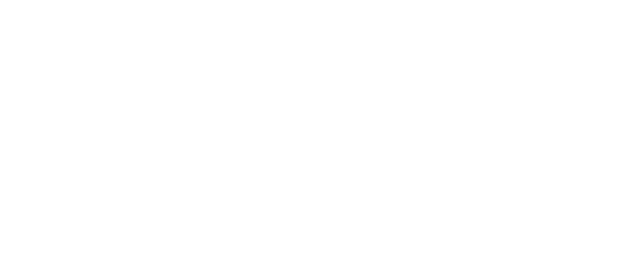
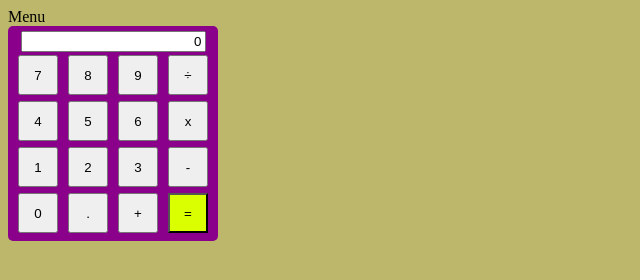
Before and after one commit to jesusmaringa/2g3t, a plain HTML site: page index.html in a window 1280 px wide. Shown: the whole page, without its empty margins (0-640 px from the left). Drawn offline with Linux system fonts and the light colour scheme.

Commit message:
Add files via upload

```diff
--- a/css/estilo.css
+++ b/css/estilo.css
@@ -0,0 +1,28 @@
+body {
+    background-color: darkkhaki;
+}
+.calc_simples {
+    background-color: darkmagenta;
+    padding: 5px;
+    width: 200px;
+    border-radius: 5px;
+}
+.display_simples {
+    width: 100%;
+    text-align: center;
+}
+#resultado {
+    text-align: right;
+}
+.teclas {
+    text-align: center;
+}
+button {
+    width: 40px;
+    height: 40px;
+    margin: 3px;
+}
+#igual {
+    background-color: rgb(217, 255, 0);
+    color: rgb(0, 0, 0);
+}
--- a/index.html
+++ b/index.html
@@ -9,6 +9,31 @@
     <script src="./script/principal.js"></script>
 </head>
 <body>
-
+    <header>
+         Menu
+    </header>
+     <section class="calc_simples">
+        <div class="display_simples">
+            <input type="text" value="0" id="resultado" readonly>
+        </div>
+        <div class="teclas">
+            <button onclick="digitando('7')">7</button>
+            <button onclick="digitando('8')">8</button>
+            <button onclick="digitando('8')">9</button>
+            <button>&#247;</button>
+            <button onclick="digitando('4')">4</button>
+            <button onclick="digitando('5')">5</button>
+            <button onclick="digitando('6')">6</button>
+            <button>x</button>
+            <button onclick="digitando('1')">1</button>
+            <button onclick="digitando('2')">2</button>
+            <button onclick="digitando('3')">3</button>
+            <button>-</button>
+            <button onclick="digitando('0')">0</button>
+            <button onclick="digitando('.')">.</button>
+            <button>+</button>
+            <button id="igual">=</button>
+        </div>
+     </section>
 </body>
 </html>
--- a/script/principal.js
+++ b/script/principal.js
@@ -12,5 +12,12 @@ eq2grau = (a,b,c) => {
     return "x1 " + div(soma(-b,raiz(delta)),mult(2,a)) +
            "x2 " + div(sub(-b,raiz(delta)),mult(2,a));
 }
-// x2 + 3x -8 = 0
-escrever(eq2grau(1,3,-8));
+let a = "";
+let b = "";
+let op = "";
+let resultado = 0;
+
+function digitando(tecla){
+    a =+ tecla;
+    alert(a);
+}
```
